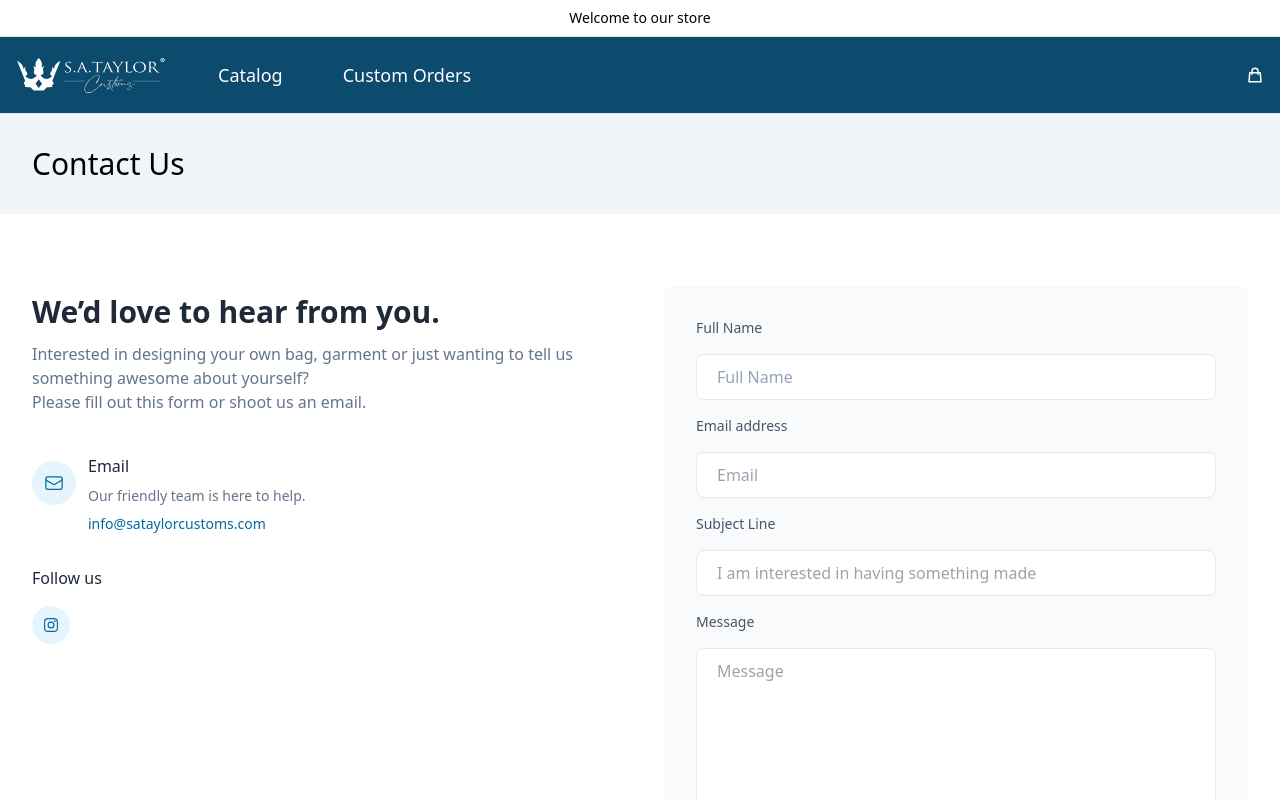
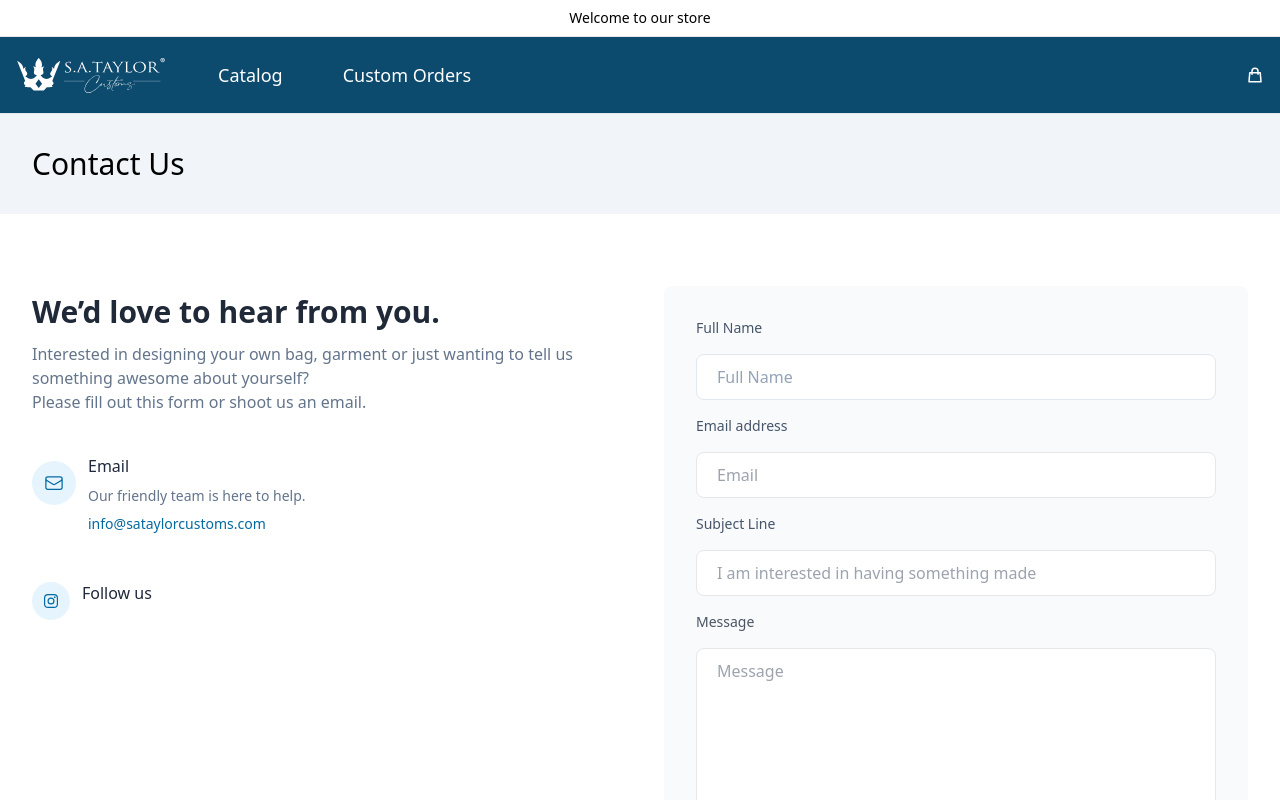
Before and after one commit to sataylor7/sataylor-customs-shopify, a Next.js app: page /contact-us in a window 1280 px wide. Shown: the top 800 px of the page. Built offline with nearby package versions, Linux system fonts and the light colour scheme.

Commit message:
fixing the labels

```diff
--- a/pages/contact-us.js
+++ b/pages/contact-us.js
@@ -108,9 +108,7 @@ export default function ContactUs() {
                 </p>
               </div>
             </div>
-            <div class='mt-6 w-80 md:mt-8'>
-              <h3 class='font-medium text-slate-800'>Follow us</h3>
-
+            <div class='mt-6 w-80 md:mt-8 flex flex-row items-center gap-x-3 '>
               <div class='flex mt-4  '>
                 {social.map((item, index) => (
                   <>
@@ -130,6 +128,7 @@ export default function ContactUs() {
                   </>
                 ))}
               </div>
+              <h3 class='font-medium text-slate-800'>Follow us</h3>
             </div>
           </div>
 
```
